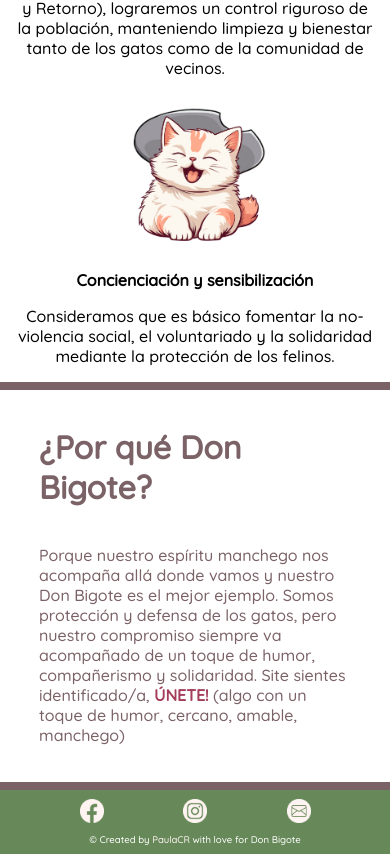
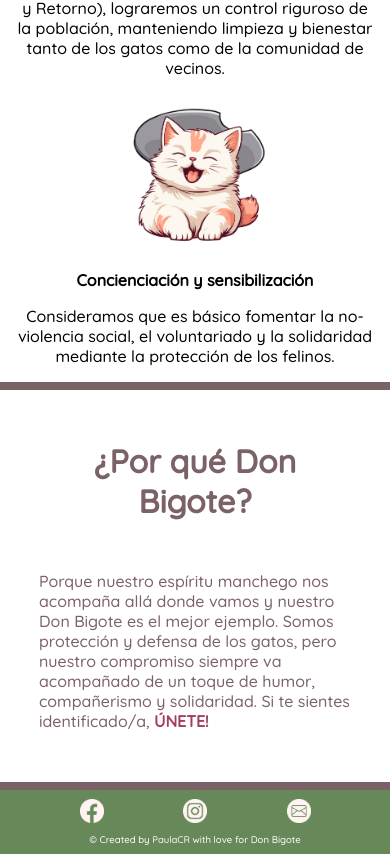
Before and after one commit to PaulaCR90/Don-Bigote, a React (Vite) app: page / in a window 390 px wide. Shown: the part 1098-1952 px from the top of the page. Built offline with nearby package versions, Linux system fonts and the light colour scheme.

Commit message:
Add responsive queries

```diff
--- a/src/components/DonBigote/DonBigote.css
+++ b/src/components/DonBigote/DonBigote.css
@@ -20,6 +20,7 @@
 
 .DonBigote div h3 {
     font-size: 2rem;
+    text-align: center;
 }
 
 .DonBigote div p a {
--- a/src/components/DonBigote/DonBigote.jsx
+++ b/src/components/DonBigote/DonBigote.jsx
@@ -10,8 +10,7 @@ const DonBigote = () => {
           Porque nuestro espíritu manchego nos acompaña allá donde vamos y
           nuestro Don Bigote es el mejor ejemplo. Somos protección y defensa de
           los gatos, pero nuestro compromiso siempre va acompañado de un toque
-          de humor, compañerismo y solidaridad. Site sientes identificado/a, <a href="mailto: asociaciondonbigote@gmail.com">ÚNETE!</a> (algo con un toque de humor, cercano, amable, manchego)
-        </p>
+          de humor, compañerismo y solidaridad. Si te sientes identificado/a, <a href="mailto: asociaciondonbigote@gmail.com">ÚNETE!</a></p>
       </div>
       <img src="" alt="" />
     </section>
```
